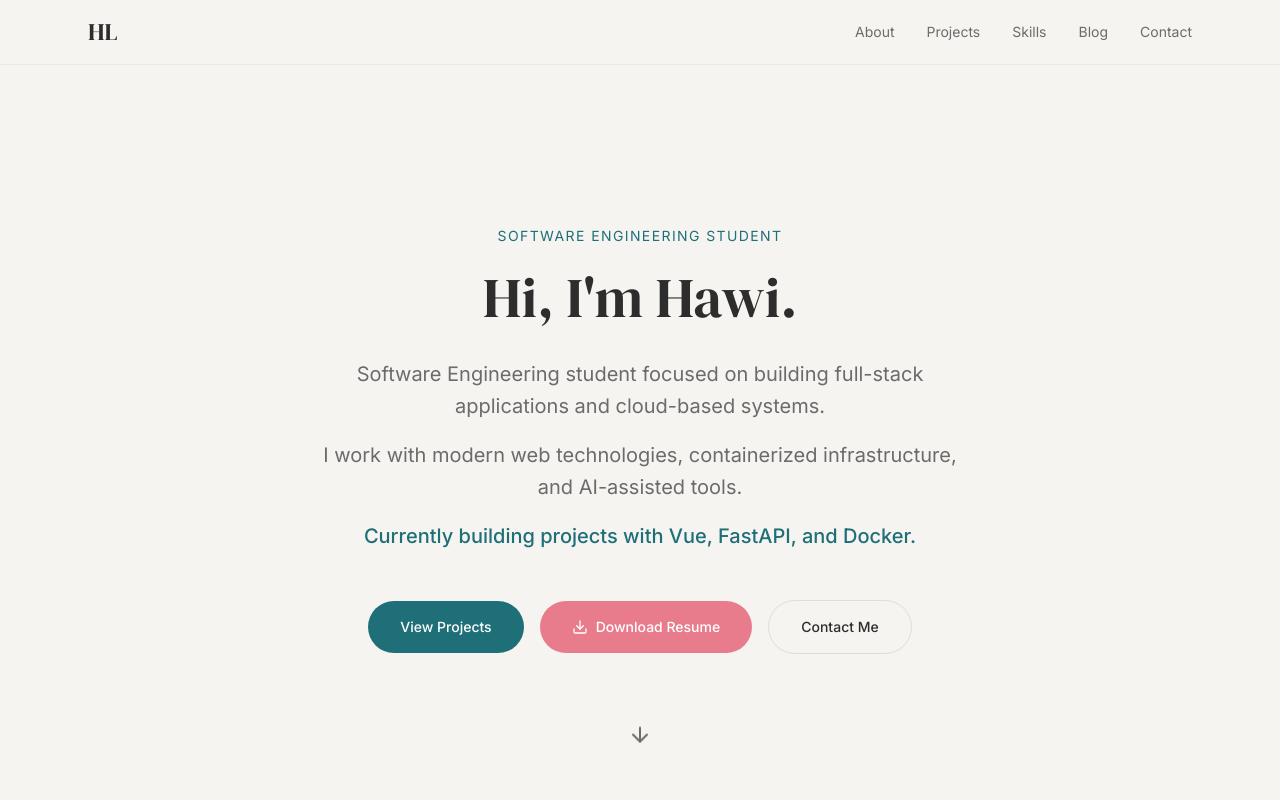
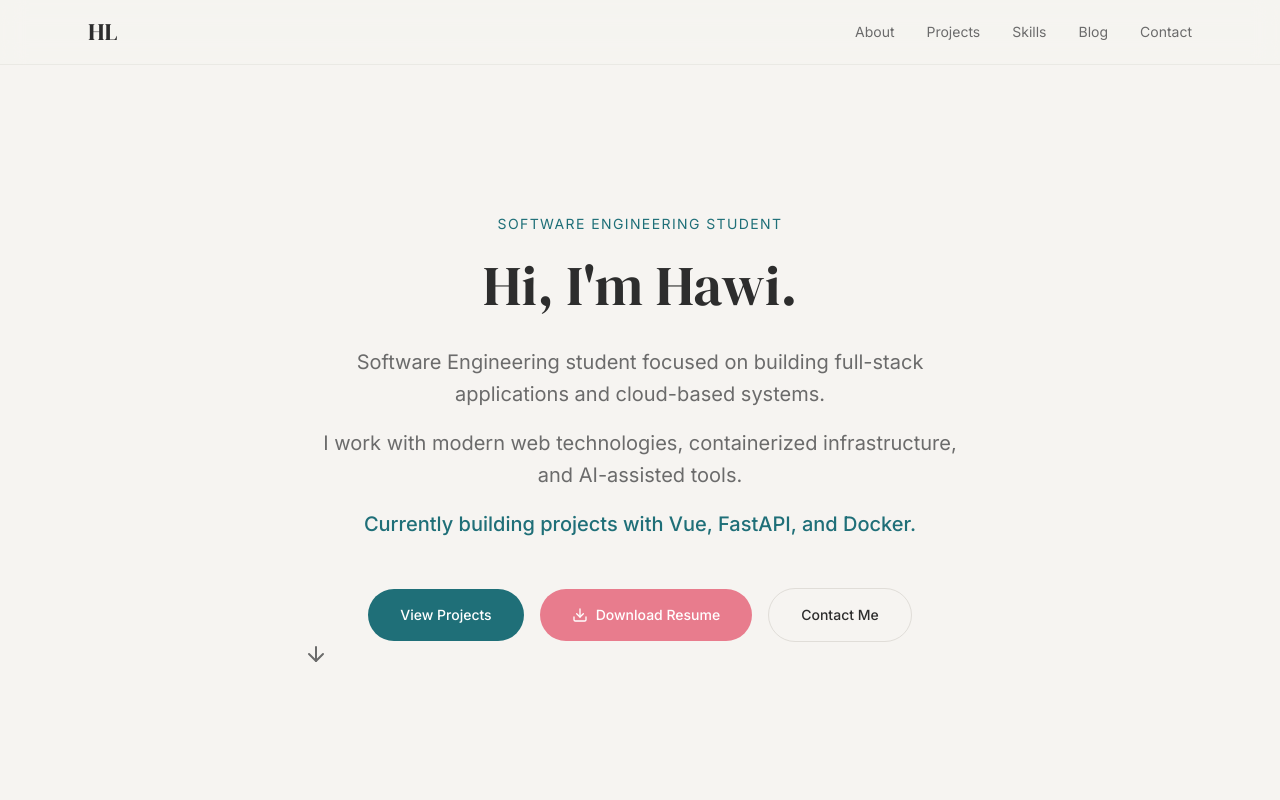
Before and after one commit to Hawi-Lemma/Hawi_Lemma-Portfolio-website-Varcel, a Next.js app: page / in a window 1280 px wide. Shown: the top 800 px of the page. Built offline with nearby package versions, Linux system fonts and the light colour scheme.

Commit message:
feat: position arrow down icon in content flow
Use normal flow with margin to avoid button overlap.

Co-authored-by: HawiLemma-Backend <25134838+Hawi-Lemma@users.noreply.github.com>

```diff
--- a/components/hero.tsx
+++ b/components/hero.tsx
@@ -48,15 +48,15 @@ export function Hero() {
             Contact Me
           </Link>
         </div>
-      </div>
 
         <Link
           href="#about"
-        className="absolute bottom-12 animate-bounce text-muted-foreground hover:text-primary transition-colors"
+          className="mt-16 animate-bounce text-muted-foreground hover:text-primary transition-colors"
           aria-label="Scroll to about section"
         >
           <ArrowDown className="h-6 w-6" />
         </Link>
+      </div>
     </section>
   )
 }
```
Lines whose indentation alone changed are shown as unchanged.
